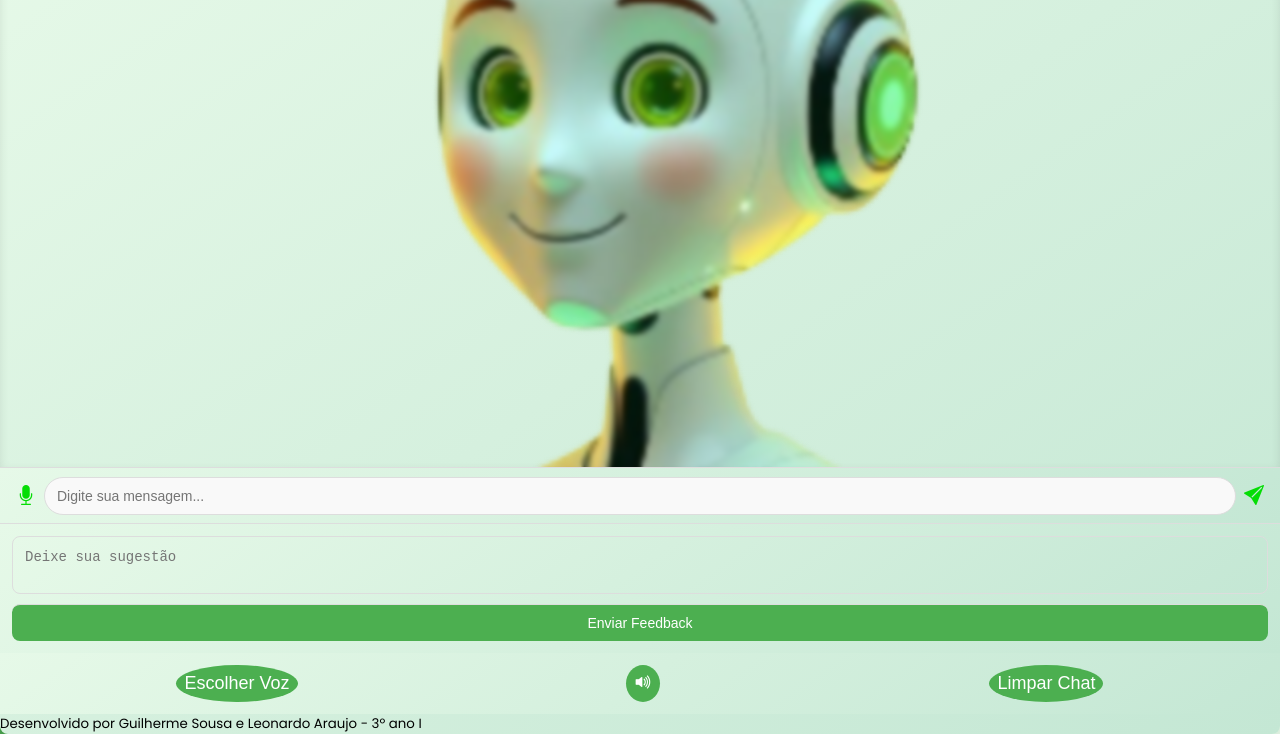
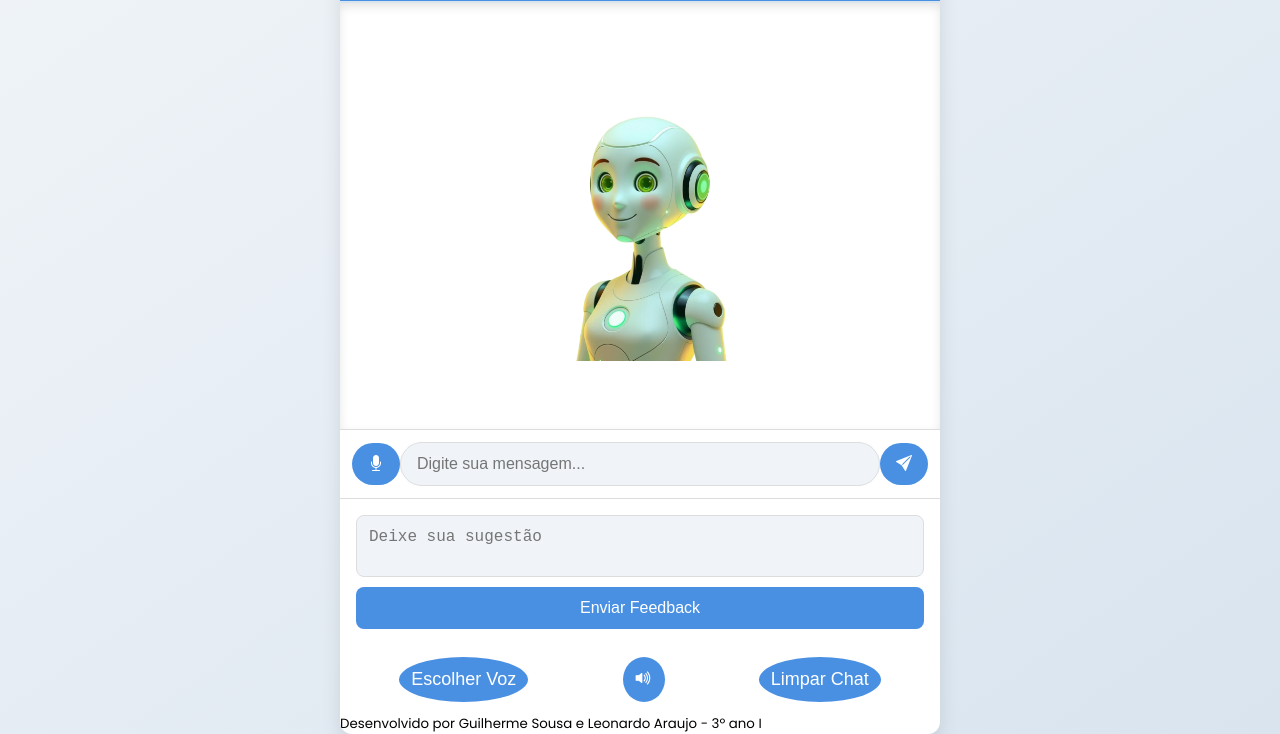
Before and after one commit to Guisousa5/pan-mobile, a plain HTML site: page index.html in a window 1280 px wide. Shown: the part 66-800 px from the top of the page. Drawn offline with nearby package versions, Linux system fonts and the light colour scheme.

Commit message:
Update styles.css

```diff
--- a/styles.css
+++ b/styles.css
@@ -1,4 +1,5 @@
-@import url('https://fonts.googleapis.com/css2?family=Poppins:ital,wght@0,100;0,200;0,300;0,400;0,500;0,600;0,700;0,800;0,900;1,100;1,200;1,300;1,400;1,500;1,600;1,700;1,800;1,900&display=swap');
+@import url('https://fonts.googleapis.com/css2?family=Poppins:wght@300;400;500;600;700&display=swap');
+
 * {
   margin: 0;
   padding: 0;
@@ -11,136 +12,131 @@ body, html {
   justify-content: center;
   align-items: center;
   min-height: 100vh;
-  background: linear-gradient(145deg, #5dfc8b, #2f4c3e, #4cae50, #c4e7d4, #e6f9e8); /* Gradiente ampliado com mais cores */
-  animation: gradientAnimation 12s ease infinite; /* Aumenta a duração da animação */
+  background: linear-gradient(145deg, #f0f4f8, #d9e4ef);
+  animation: gradientAnimation 12s ease infinite;
 }
 
 @keyframes gradientAnimation {
   0% { background-position: 0% 50%; }
-  25% { background-position: 100% 0%; }
-  50% { background-position: 100% 100%; }
-  75% { background-position: 0% 0%; }
-  100% { background-position: 0% 50%; }
+  100% { background-position: 100% 50%; }
 }
-
 
 .chat-container {
   display: flex;
   flex-direction: column;
-  width: 100vw; /* Força a largura total do viewport */
-  height: 100vh; /* Garante que a altura seja 100% do viewport */
-  max-width: 100%; /* Remove a restrição de largura máxima */
-  background: linear-gradient(145deg, #e6f9e8, #c4e7d4);
-  border-radius: 8px;
-  box-shadow: 0 4px 12px rgba(0, 0, 0, 0.1);
+  width: 100vw;
+  height: 100vh;
+  max-width: 600px; /* Limitar a largura máxima para uma melhor apresentação */
+  background: #ffffff;
+  border-radius: 12px;
+  box-shadow: 0 8px 20px rgba(0, 0, 0, 0.1);
   overflow: hidden;
-
 }
-
 
 .header {
   display: flex;
   justify-content: space-between;
   align-items: center;
-  padding: 10px 16px;
-  background-color: #4CAF50;
+  padding: 16px;
+  background-color: #4A90E2; /* Azul mais suave */
   color: #ffffff;
+  border-bottom: 2px solid #d9e4ef;
 }
 
 .header h1 {
-  font-size: 18px;
-  font-weight: 500;
+  font-size: 24px;
+  font-weight: 600;
 }
 
 .header button {
   background: transparent;
   border: none;
   color: inherit;
-  font-size: 20px;
+  font-size: 24px;
   cursor: pointer;
+  transition: color 0.3s;
+}
+
+.header button:hover {
+  color: #d9e4ef; /* Efeito hover */
 }
 
 .chat-box {
   flex: 1;
   overflow-y: auto;
-  position: relative;
+  background: #f8f9fa; /* Fundo mais claro para a caixa de chat */
+  box-shadow: inset 0 4px 10px rgba(0, 0, 0, 0.1);
+  padding: 16px;
   background: url('baixados.png') no-repeat center center;
-  background-size: 70%;
-  box-shadow: inset 0 4px 10px rgba(0, 0, 0, 0.1);
-  transition: box-shadow 0.3s ease;
-}
-.chat-box::before {
-  content: "";
-  position: absolute;
-  top: 0;
-  left: 0;
-  right: 0;
-  bottom: 0;
-  background: inherit;
-  filter: blur(2px); /* Ajuste o valor conforme desejado */
-  z-index: 1;
-}
-.chat-box > * {
-  position: relative;
-  z-index: 2;
 }
 
 .user-message, .assistant-message {
   margin: 8px 0;
-  padding: 10px;
-  border-radius: 8px;
+  padding: 12px;
+  border-radius: 12px;
   max-width: 80%;
-  font-size: 17px;
-  line-height: 1.4;
-  animation: fadeIn 0.5s ease-in-out;
+  font-size: 16px;
+  line-height: 1.5;
+  position: relative;
+  transition: background-color 0.3s, transform 0.2s; /* Transição suave */
 }
 
 .user-message {
-  background-color: #eeea00;
+  background-color: #4A90E2;
   color: #ffffff;
   align-self: flex-end;
-  border: 1px solid rgba(0, 0, 0, 0.1);
 }
 
 .assistant-message {
-  background-color: #2e7d32;
-  color: #ffffff;
+  background-color: #e1f5fe; /* Azul claro */
+  color: #333;
   align-self: flex-start;
-  border: 1px solid rgba(0, 0, 0, 0.1);
 }
 
 .input-section {
   display: flex;
   align-items: center;
-  padding: 8px;
-  background: linear-gradient(145deg, #e6f9e8, #c4e7d4);
+  padding: 12px;
+  background: #ffffff;
   border-top: 1px solid #ddd;
-}
-
-.input-section button {
-  background-color: transparent;
-  border: none;
-  font-size: 20px;
-  color: #05dd05;
-  cursor: pointer;
-  padding: 8px;
 }
 
 .input-section input[type="text"] {
   flex: 1;
-  padding: 10px 12px;
+  padding: 12px 16px;
   border: 1px solid #ddd;
-  border-radius: 20px;
-  font-size: 14px;
-  background-color: #f9f9f9;
+  border-radius: 24px;
+  font-size: 16px;
+  background-color: #f0f4f8;
   color: #333;
+  transition: border-color 0.3s;
+}
+
+.input-section input[type="text"]:focus {
+  border-color: #4A90E2; /* Cor do foco */
+  outline: none;
+}
+
+.input-section button {
+  background-color: #4A90E2;
+  color: #ffffff;
+  border: none;
+  border-radius: 24px;
+  padding: 12px 16px;
+  font-size: 16px;
+  cursor: pointer;
+  transition: background-color 0.3s;
+}
+
+.input-section button:hover {
+  background-color: #357ABD; /* Cor do botão ao passar o mouse */
 }
 
 .feedback-container {
-  padding: 12px;
+  padding: 16px;
   display: flex;
   flex-direction: column;
-  background: linear-gradient(145deg, #e6f9e8, #c4e7d4);
+  background: #ffffff;
   border-top: 1px solid #ddd;
 }
 
@@ -150,61 +146,62 @@ body, html {
   border: 1px solid #ddd;
   border-radius: 8px;
   resize: none;
-  font-size: 14px;
-  background: linear-gradient(145deg, #e6f9e8, #c4e7d4);
+  font-size: 16px;
+  background: #f0f4f8;
+  color: #333;
 }
 
 .feedback-container button {
   margin-top: 10px;
-  padding: 10px;
-  background-color: #4CAF50;
+  padding: 12px;
+  background-color: #4A90E2;
   color: #ffffff;
   border: none;
   border-radius: 8px;
   cursor: pointer;
-  font-size: 14px;
-  transition: background-color 0.2s;
-  border-top: 1px solid #ddd;
+  font-size: 16px;
+  transition: background-color 0.3s;
 }
 
 .feedback-container button:hover {
-  background-color: #45a049;
+  background-color: #357ABD;
 }
 
 .controls {
   display: flex;
   justify-content: space-around;
   padding: 12px;
-  background: linear-gradient(145deg, #e6f9e8, #c4e7d4);;
+  background: #ffffff;
 }
 
 .controls button, .controls select {
-  background-color: #4CAF50;
+  background-color: #4A90E2;
   color: #ffffff;
   border: none;
-  padding: 8px;
+  padding: 12px;
   border-radius: 50%;
   font-size: 18px;
   cursor: pointer;
+  transition: background-color 0.3s;
 }
 
 .controls button:hover, .controls select:hover {
-  background-color: #45a049;
+  background-color: #357ABD;
 }
 
 @media (max-width: 768px) {
   .header h1 {
-    font-size: 16px;
+    font-size: 20px;
   }
 
   .user-message, .assistant-message {
     max-width: 90%;
-    font-size: 13px;
+    font-size: 14px;
   }
 
   .input-section input[type="text"] {
     font-size: 14px;
-    padding: 8px;
+    padding: 10px;
   }
 
   .feedback-container textarea {
@@ -215,6 +212,7 @@ body, html {
     font-size: 16px;
   }
 }
+
 .dark-mode {
   background-color: #333;
   color: #fff;
@@ -272,12 +270,12 @@ body, html {
     padding: 12px;
     font-size: 14px;
   }
- /* Estilo para posicionar o widget VLibras no canto inferior direito */
-   [vw][class="enabled"] {
+}
+
+/* Estilo para posicionar o widget VLibras no canto inferior direito */
+[vw][class="enabled"] {
   position: fixed;
   bottom: 20px;
   right: 20px;
   z-index: 1000; /* Garante que o widget fique acima de outros elementos */
 }
-
-}
```
